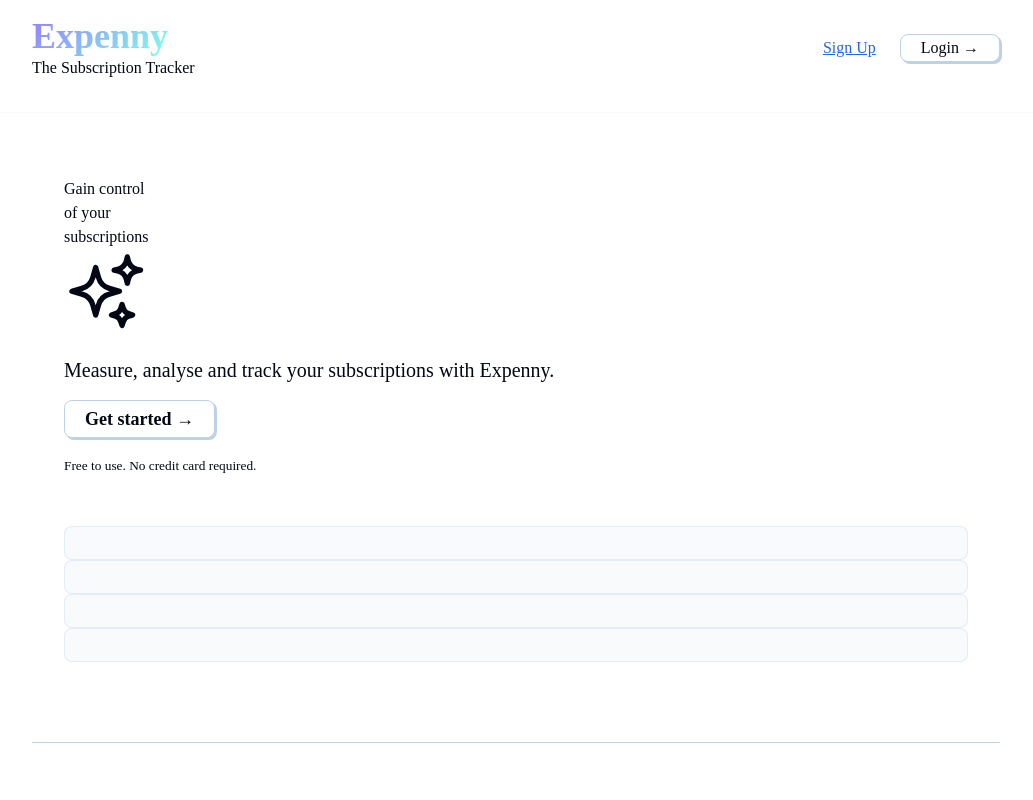
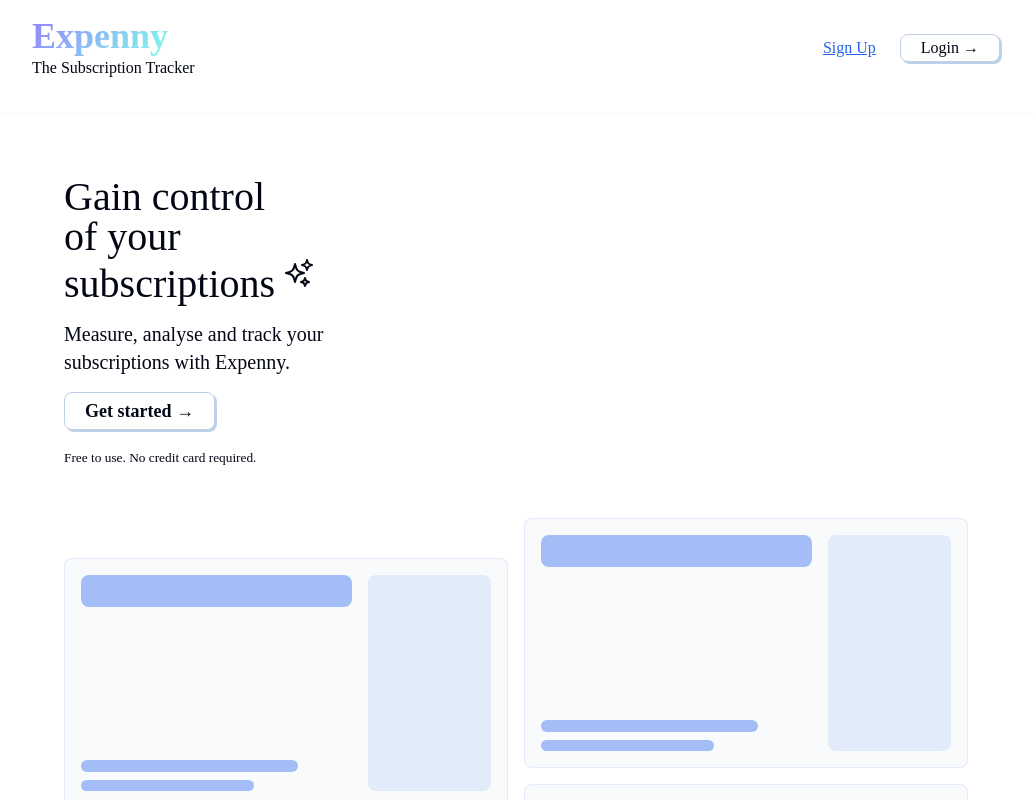
Before and after one commit to tomlhennessy/expenny, a Next.js app: page / in a window 1280 px wide. Shown: the top 800 px of the page, without its empty margins (124-1157 px from the left). Built offline with nearby package versions, Linux system fonts and the light colour scheme; a web font is replaced by a local one.

Commit message:
hero styling

```diff
--- a/app/globals.css
+++ b/app/globals.css
@@ -65,7 +65,83 @@
   gap: 1rem;
 }
 
+.header-text {
+  font-size: 2.5rem;
+  line-height: 2.5rem;
+}
 
+.hero-section svg {
+  height: 2rem;
+  padding-left: 0.5rem;
+  margin-bottom: 0.5rem;
+}
+
+.hero-section > div:first-of-type p {
+  max-width: 300px;
+}
+
+.hero-display {
+  display: grid;
+  grid-template-columns: repeat(2, minmax(0, 1fr));
+  gap: 1rem;
+}
+
+.hero-display > div {
+  display: flex;
+  flex-direction: column;
+  gap: 1rem;
+}
+
+.hero-display > div:first-of-type {
+  padding-top: 2.5rem;
+}
+
+.hero-display .card {
+  aspect-ratio: 16 / 9;
+  border-radius: var(--border-radius-small);
+  display: flex;
+  gap: 1rem;
+}
+
+.hero-display .card > div:first-of-type {
+  display: flex;
+  flex-direction: column;
+  gap: 0.5rem;
+  flex: 1;
+}
+
+.card-header,
+.card-description-large,
+.card-description-small {
+  border-radius: var(--border-radius-small);
+  background: var(--color-link);
+  opacity: 0.4;
+}
+
+.card-header {
+  padding: 1rem 0;
+}
+
+.card-description-large {
+  width: 80%;
+  padding: 0.35rem 0;
+}
+
+.card-description-small {
+  width: 64%;
+  padding: 0.35rem 0;
+}
+
+.card-blank {
+  flex: 1;
+}
+
+.card-square {
+  background: var(--color-link-transparent);
+  border-radius: var(--border-radius-small);
+  padding: 2rem 0;
+  width: 30%;
+}
 
 
 /* dashboard page */
```
